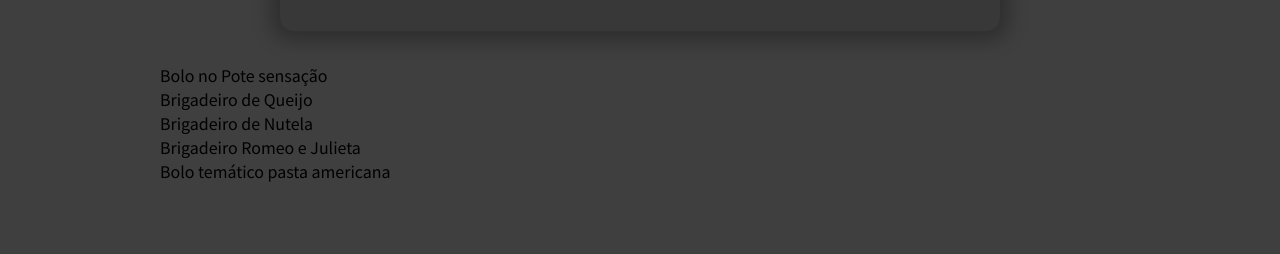
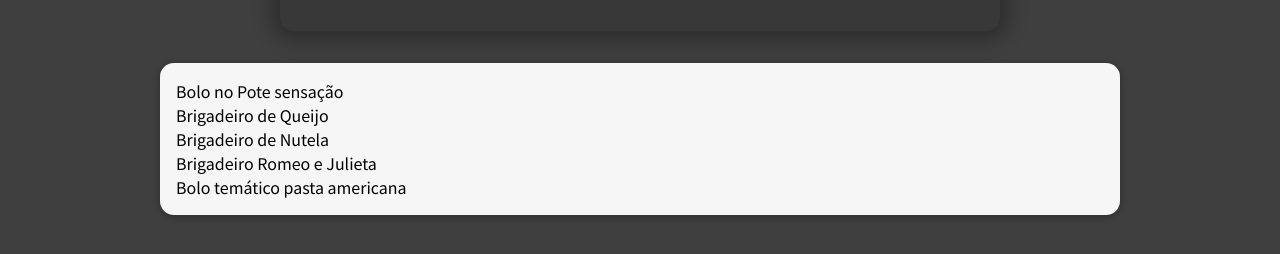
Before and after one commit to Diolemos/food-order-app, a React (Create React App) app: page / in a window 1280 px wide. Shown: the part 442-696 px from the top of the page. Built offline with nearby package versions, Linux system fonts and the light colour scheme.

Commit message:
add missing return statement in the Card UI component create meal item component

```diff
--- a/src/components/Meals/AvailableMeals.js
+++ b/src/components/Meals/AvailableMeals.js
@@ -1,5 +1,5 @@
 import classes from './AvailableMeals.module.css'
-
+import Card from '../UI/Card';
 const DUMMY_MEALS = [
     {
       id: 'm1',
@@ -39,11 +39,13 @@
 
     return(
         <section className={classes.meals}>
-            <ul>
+            <Card> <ul>
                 {
                     mealsList
                 }
             </ul>
+            </Card>
+
         </section>
     )
 
--- /dev/null
+++ b/src/components/Meals/MealItem/MealItem.module.css
@@ -0,0 +1,22 @@
+.meal {
+    display: flex;
+    justify-content: space-between;
+    margin: 1rem;
+    padding-bottom: 1rem;
+    border-bottom: 1px solid #ccc;
+  }
+
+  .meal h3 {
+    margin: 0 0 0.25rem 0;
+  }
+
+  .description {
+    font-style: italic;
+  }
+
+  .price {
+    margin-top: 0.25rem;
+    font-weight: bold;
+    color: #3f05d0;
+    font-size: 1.25rem;
+  }
--- a/src/components/UI/Card.js
+++ b/src/components/UI/Card.js
@@ -1,6 +1,7 @@
 import classes from './Card.module.css'
 const Card = (props)=>{
-<div className={classes.card}>{props.children}</div>
+    return(<div className={classes.card}>{props.children}</div>)
+
 }
 
 export default Card
--- a/src/components/UI/Card.module.css
+++ b/src/components/UI/Card.module.css
@@ -2,5 +2,5 @@
     padding: 1rem;
     box-shadow: 0 2px 8px rgba(0, 0, 0, 0.25);
     border-radius: 14px;
-    background-color: rgb(251, 203, 239);
+    background-color: rgb(246, 246, 246);
   }
```
Also changed, not shown: src/components/Meals/MealItem/MealItem.js (added, +19 -0 lines).
